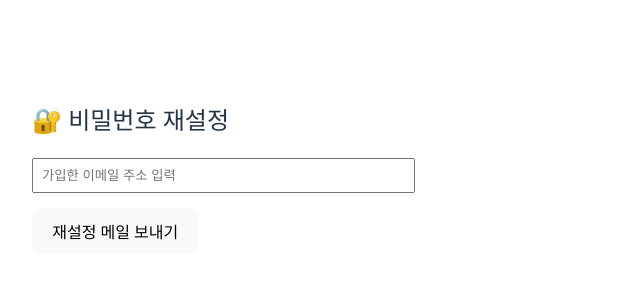
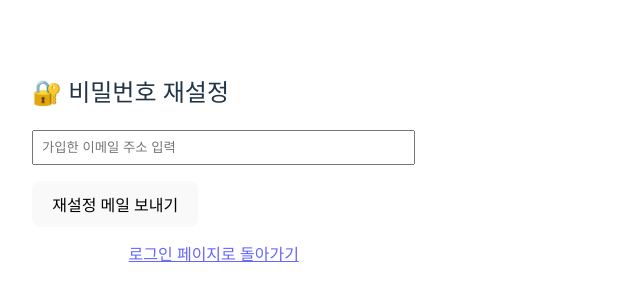
Before and after one commit to JeongHyeon01/My_Refrigerator, a React (Vite) app in the folder FE/: page /reset-password in a window 1280 px wide. Shown: the part 232-532 px from the top of the page, without its empty margins (0-640 px from the left). Built offline with nearby package versions, Linux system fonts and the light colour scheme; the HTML template or start-up script is replaced by a standard one.

Commit message:
Add Return to LoginPage

```diff
--- a/FE/src/components/FindIDPage.jsx
+++ b/FE/src/components/FindIDPage.jsx
@@ -13,7 +13,7 @@ const FindIDPage = () => {
     setError('');
 
     try {
-      const q = query(collection(db, 'users'), where('nickname', '==', nickname));
+      const q = query(collection(db, 'users'), where('nickname', '==', nickname.trim()));
       const querySnapshot = await getDocs(q);
 
       if (!querySnapshot.empty) {
@@ -42,6 +42,10 @@ const FindIDPage = () => {
       </form>
       {email && <p>📧 등록된 이메일: {email}</p>}
       {error && <p style={{ color: 'red' }}>{error}</p>}
+
+      <p style={{ textAlign: 'center', marginTop: 15 }}>
+        <a href="/login" style={{ textDecoration: 'underline', color: '#6666ff' }}>로그인 페이지로 돌아가기</a>
+      </p>
     </div>
   );
 };
--- a/FE/src/components/ResetPasswordPage.jsx
+++ b/FE/src/components/ResetPasswordPage.jsx
@@ -36,6 +36,10 @@ const ResetPasswordPage = () => {
       </form>
       {message && <p style={{ color: 'green' }}>{message}</p>}
       {error && <p style={{ color: 'red' }}>{error}</p>}
+
+      <p style={{ textAlign: 'center', marginTop: 15 }}>
+        <a href="/login" style={{ textDecoration: 'underline', color: '#6666ff' }}>로그인 페이지로 돌아가기</a>
+      </p>
     </div>
   );
 };
```
